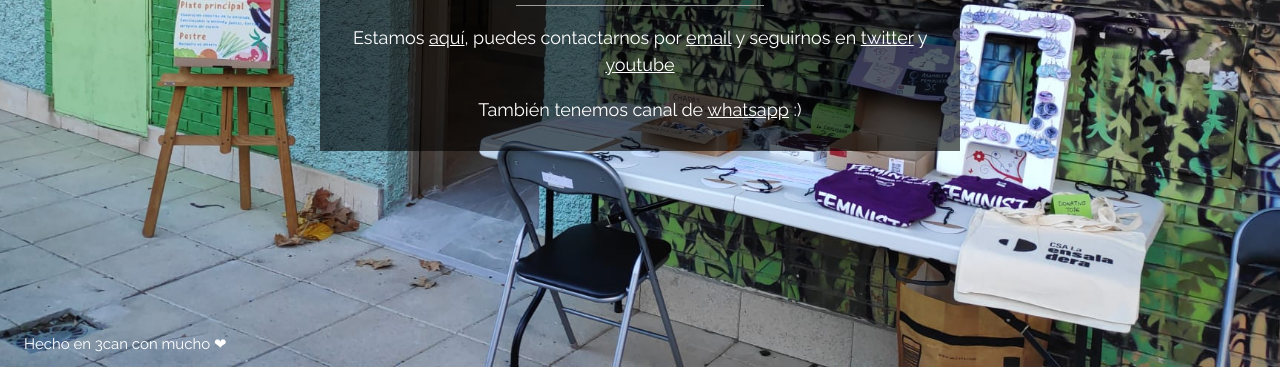
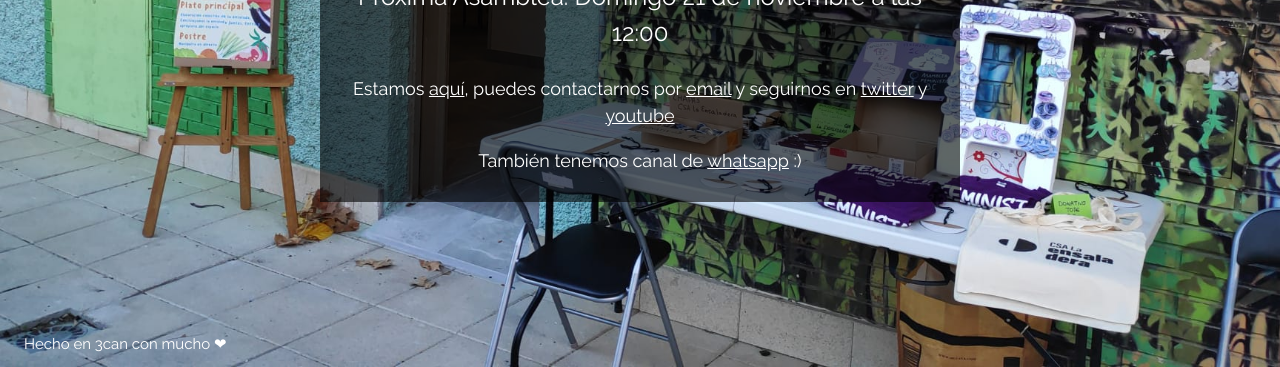
Before and after one commit to CSA-La-Ensaladera/ensalanding-page, a plain HTML site: page index.html in a window 1280 px wide. Shown: the part 433-800 px from the top of the page. Drawn offline with Linux system fonts and the light colour scheme.

Commit message:
próxima asamblea updated

```diff
--- a/index.html
+++ b/index.html
@@ -33,6 +33,7 @@
     <div class="w3-display-middle">
       <h1 class="w3-jumbo w3-animate-top">CSA LA ENSALADERA</h1>
       <hr class="w3-border-grey" style="margin:auto;width:40%">
+      <p class="w3-xlarge w3-center">Próxima Asamblea: Domingo 21 de noviembre a las 12:00</p>
       <p class="w3-large w3-center">
         Estamos <a href="https://goo.gl/maps/ag6chdGwmg5K4jqo8" target="_blank">aquí</a>,
         puedes contactarnos por <a href="mailto:csalaensaladera@gmail.com?subject=Hola!" target="_blank">email</a> y
```
